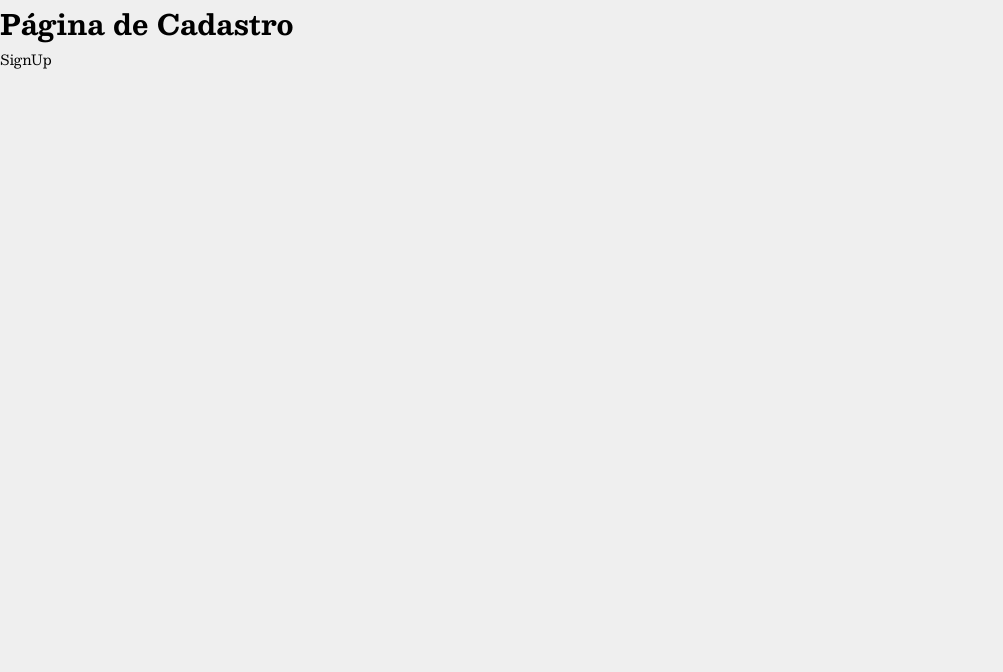
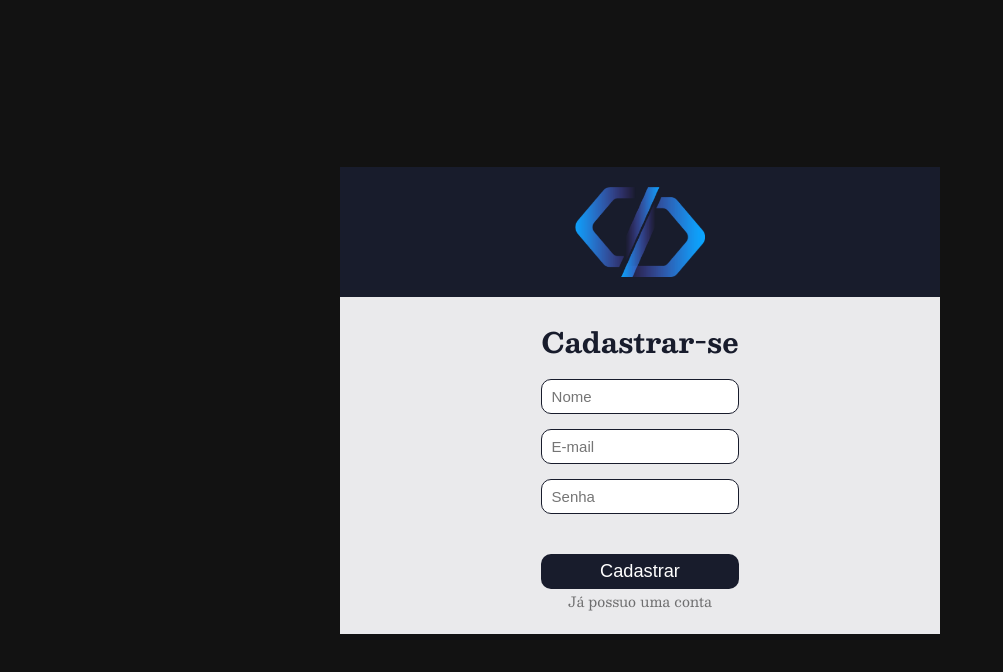
Before and after one commit to g-bolsoni/Systen, a React (Create React App) app: page /register in a window 1280 px wide. Shown: the top 672 px of the page, without its empty margins (0-1003 px from the left). Built offline with nearby package versions, Linux system fonts and the light colour scheme.

Commit message:
page SignUp ready

```diff
--- a/src/pages/SignUp/index.js
+++ b/src/pages/SignUp/index.js
@@ -1,10 +1,34 @@
-import React from 'react'
+import React, {useState} from 'react';
+import {Link} from 'react-router-dom'
+import './style.scss';
+import logo from '../../assets/logo.png'
+export default function SignIn() {
+    const [name, setName] = useState('')
+    const [email, setEmail] = useState('');
+    const [password, setPassword] = useState('');
 
-export default function SignUp() {
+    function handleSubmit(e) {
+        e.preventDefault()
+        alert('Clicou');
+    }
+
     return (
-        <div>
-            <h1>Página de Cadastro</h1>
-            <span>SignUp</span>
+        <div className="page-comom container-SignUp">
+            <div className='login'>
+
+                <div className='login_area' >
+                    <img src={logo} alt="systen_logo"/>
+                </div>
+                <form className="form_signIn" onSubmit={handleSubmit}>
+                    <h1> Cadastrar-se</h1>
+                    <input type="text" placeholder="Nome" value={name} onChange={(e)=> setName(e.target.value)} />
+                    <input type="text" placeholder="E-mail" value={email} onChange={(e)=> setEmail(e.target.value)}/>
+                    <input type="password" placeholder="Senha" value={password} onChange={(e)=> setPassword(e.target.value)}/>
+                    <button type="submit">Cadastrar</button>
+                </form>
+                <Link to="/"><span>Já possuo uma conta</span></Link>
+
+            </div>
         </div>
     )
 }
--- /dev/null
+++ b/src/pages/SignUp/style.scss
@@ -0,0 +1,84 @@
+.container-SignUp{
+    height: 100%;
+    display: flex;
+    justify-content: center;
+    align-items: center;
+    background-color: #121212;
+    .login{
+        background-color: #eaeaec;
+        width: 600px;
+        display: flex;
+        justify-content: center;
+        align-items: center;
+        flex-direction: column;
+        .login_area{
+            display: flex;
+            justify-content: center;
+            background-color: #181c2c;
+            width: 100%;
+
+            img{
+                padding: 20px;
+                width: 170px;
+                height: 130px;
+            }
+        }
+        .form_signIn {
+            margin-top: 1.5em;
+            display: flex;
+            flex-direction: column;
+            justify-content: center;
+            h1{
+                text-align: center;
+                margin-bottom: 0.5em;
+                color: #181c2c;
+            }
+            input{
+                margin: 0 auto 15px;
+                height: 35px;
+                width: 90%;
+                border: none;
+                outline: none;
+                border-radius:10px ;
+                padding: 10px;
+                font-size: 15px;
+                border: .5px solid #181c2c;
+                background-color: #fff;
+            }
+            button{
+                margin: 25px auto 0;
+                height: 35px;
+                border: 0;
+                width: 90%;
+                border-radius: 10px;
+                background-color: #181c2c;
+                color: #fff;
+                font-size: 1.3em;
+            }
+        }
+        a{
+            margin: 0 0 1.5em;
+            color:#0008;
+            cursor: pointer;
+            position: relative;
+            transition: .3s all ease;
+
+            &:hover:after{
+                content: '';
+                left: 0;
+                width: 100%;
+            }
+            &:after{
+                content: '';
+                position: absolute;
+                top: 90%;
+                background-color: #181c2c;
+                left: 50%;
+                width: 0;
+                height: 2px;
+                margin-top: 4px;
+                transition: .3s all ease;
+            }
+        }
+    }
+}
```
